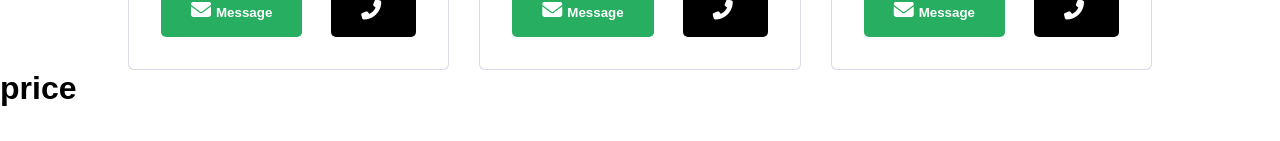
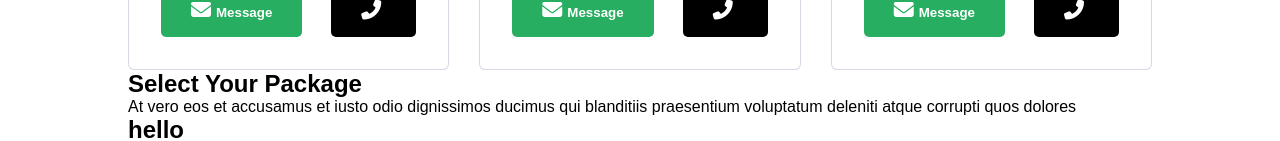
Before and after one commit to anish-pokharel/reales, a React (Create React App) app: page / in a window 1280 px wide. Shown: the part 3792-3933 px from the top of the page. Before the commit the page ends 3899 px from the top, so only its background shows below. Built offline with nearby package versions, Linux system fonts and the light colour scheme.

Commit message:
price section

```diff
--- a/src/components/price/Price.jsx
+++ b/src/components/price/Price.jsx
@@ -1,9 +1,20 @@
 import React from "react";
+import Heading from "../common/Heading";
+import PriceCard from "./PriceCard";
 
 const Price = () => {
   return (
     <>
-      <h1>price</h1>
+      <section className="price padding">
+        <div className="container">
+          <Heading
+            title="Select Your Package"
+            subtitle="At vero eos et accusamus et iusto odio dignissimos ducimus qui blanditiis praesentium voluptatum deleniti atque corrupti quos dolores"
+          />
+
+          <PriceCard />
+        </div>
+      </section>
     </>
   );
 };
--- /dev/null
+++ b/src/components/price/PriceCard.jsx
@@ -0,0 +1,7 @@
+import React from "react";
+
+const PriceCard = () => {
+  return <h2>hello</h2>;
+};
+
+export default PriceCard;
```
